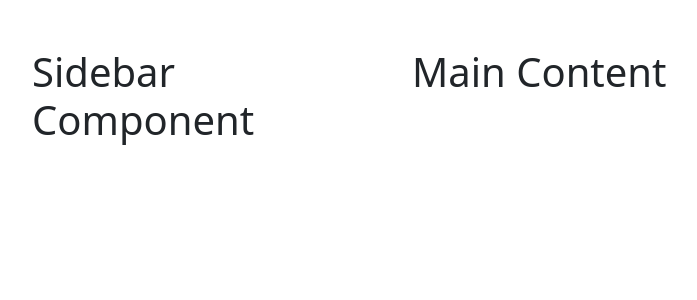
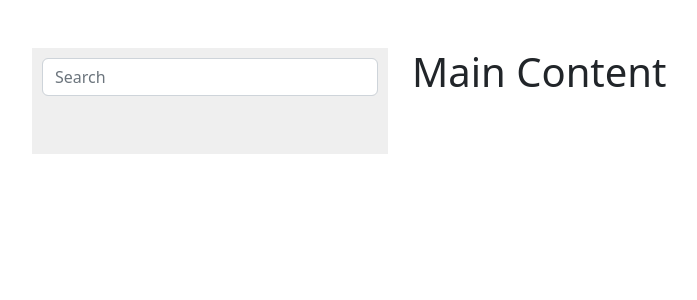
Before and after one commit to musafci/react-smart-poll, a React (Create React App) app: page / in a window 1280 px wide. Shown: the top 300 px of the page, without its empty margins (50-747 px from the left). Built offline with nearby package versions, Linux system fonts and the light colour scheme.

Commit message:
Implement smart poll sidebar

```diff
--- a/src/components/sidebar/index.jsx
+++ b/src/components/sidebar/index.jsx
@@ -1,10 +1,13 @@
 import React from "react";
-
+import {Input, Button, Modal, ModalHeader, ModalBody} from "reactstrap";
+import PollList from "./poll_list";
 class Sidebar extends React.Component {
     render() {
         return(
-            <div>
-                <h1>Sidebar Component</h1>
+            <div style={{background: '#efefef', padding: '10px'}}>
+                <div className="d-flex mb-5">
+                    <Input type="search" placeholder="Search" onChange={e => this.props.handleSearch(e.target.value)} />
+                </div>
             </div>
         );
     }
--- /dev/null
+++ b/src/components/sidebar/poll_list.jsx
@@ -0,0 +1,24 @@
+import React from "react";
+import {ListGroup, ListGroupItem} from "reactstrap";
+
+const PollList = props => {
+    if(props.poll.length == 0) {
+        return <p>There is no poll</p>
+    }
+
+    return (
+        <ListGroup>
+            {props.polls.map(poll => (
+                <ListGroupItem
+                    key={poll.id}
+                    onClick={() => props.selectPoll(poll.id)}
+                    style={{cursor: 'pointer'}}
+                >
+                    {poll.title.length > 30 ? poll.title.substr(0, 30) + '...' : poll.title}
+                </ListGroupItem>
+            ))}
+        </ListGroup>
+    )
+}
+
+export default PollList;
```
